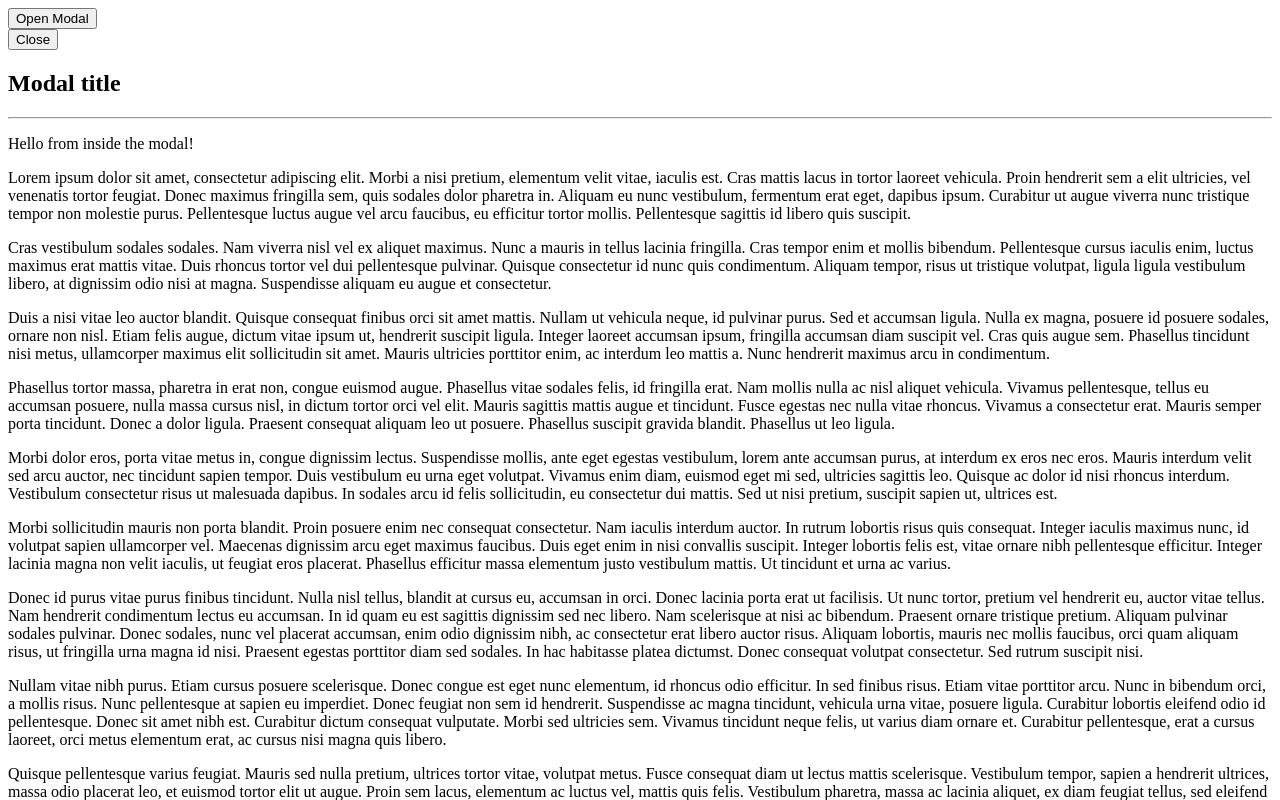
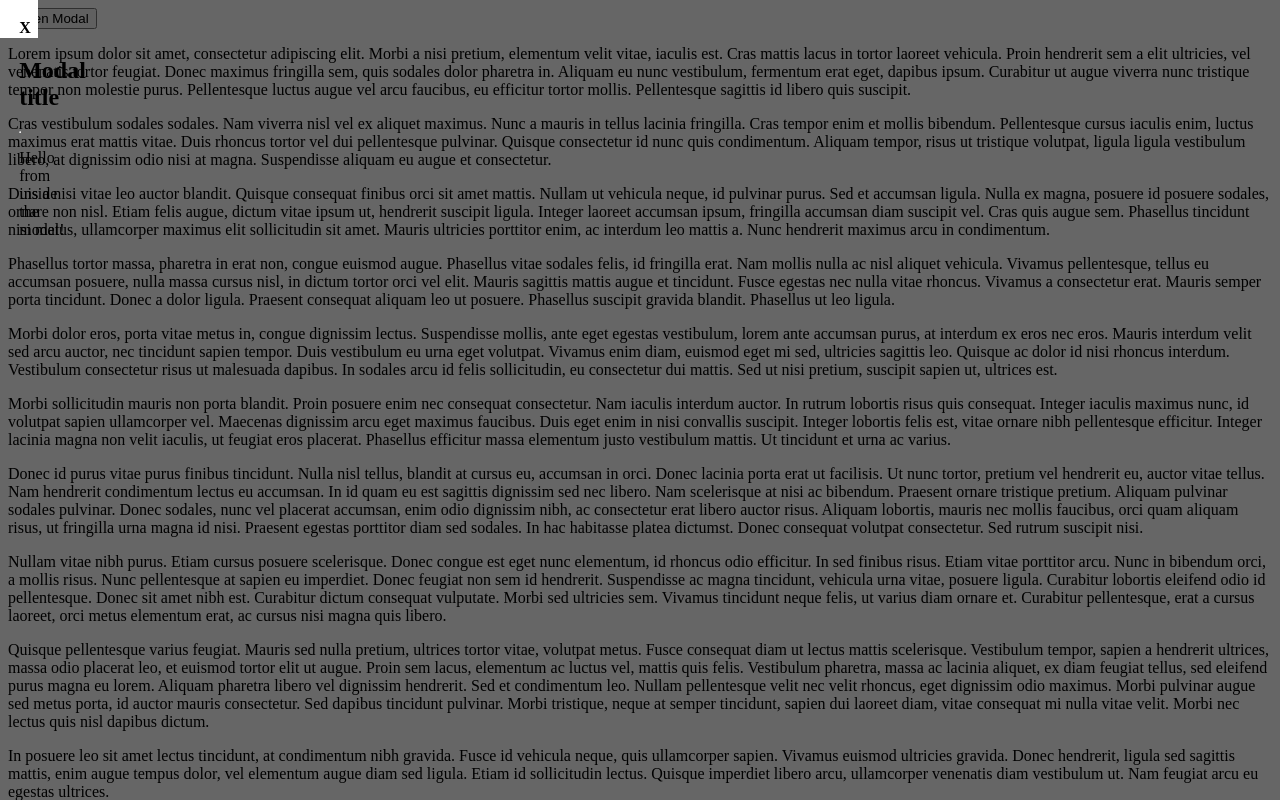
Before and after one commit to dreiv/ng-popup, an Angular app: page / in a window 1280 px wide. Both pictures are taken after a click on the button "Open Modal". Shown: the top 800 px of the page. Built offline with nearby package versions, Linux system fonts and the light colour scheme.

Commit message:
added part of the css for the modal, and small refactorings.

```diff
--- a/src/app/modal/modal.component.css
+++ b/src/app/modal/modal.component.css
@@ -0,0 +1,40 @@
+* {
+    box-sizing: border-box;
+}
+
+.modal-dialog,
+.modal-backdrop {
+    height: 0;
+    width: 0;
+    opacity: 0;
+    visibility: hidden;
+}
+
+.modal-active.modal-backdrop {
+    background-color: rgba(0, 0, 0, 0.6);
+    width: 100%;
+    height: 100%;
+    position: fixed;
+    left: 0;
+    top: 0;
+    visibility: visible;
+    opacity: 1;
+    z-index: 1;
+}
+
+.modal-active .modal-dialog {
+    max-width: 600px;
+    padding: 1.2rem;
+
+
+    visibility: visible;
+    opacity: 1;
+    background-color: #fff;
+    z-index: 2;
+}
+
+.modal-close {
+    text-align: right;
+    cursor: pointer;
+    font-weight: bold;
+}
--- a/src/app/modal/modal.component.html
+++ b/src/app/modal/modal.component.html
@@ -1,8 +1,9 @@
-<div class=modal-container>
-  <button class="modal-open" (click)="open()">Open Modal</button>
-  <div class="modal-content">
-    <button class="modal-close" (click)="close()">Close</button>
+<button class="modal-trigger" (click)="openModal()">Open Modal</button>
+<div class=modal-backdrop [class.modal-active]="isActive" (click)="closeModal()">
+  <div class=modal-dialog>
+    <div class=modal-close (click)="closeModal()">X</div>
     <h2>Modal title</h2><hr />
+
     <p>Hello from inside the modal!</p>
   </div>
 </div>
--- a/src/app/modal/modal.component.ts
+++ b/src/app/modal/modal.component.ts
@@ -6,13 +6,17 @@ import { Component, OnInit } from '@angular/core';
   styleUrls: ['./modal.component.css']
 })
 export class ModalComponent {
+  private isActive: boolean;
+
   constructor() { }
 
-  open() {
+  openModal() {
     console.log('modal opened');
+    this.isActive = true;
   }
 
-  close() {
+  closeModal() {
     console.log('modal closed');
+    this.isActive = false;
   }
 }
```
